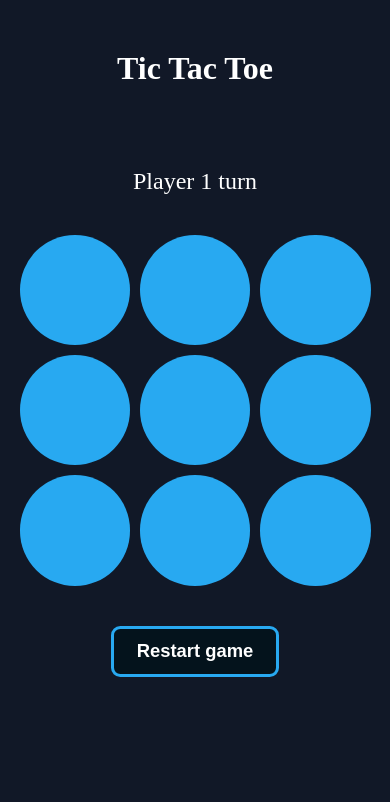
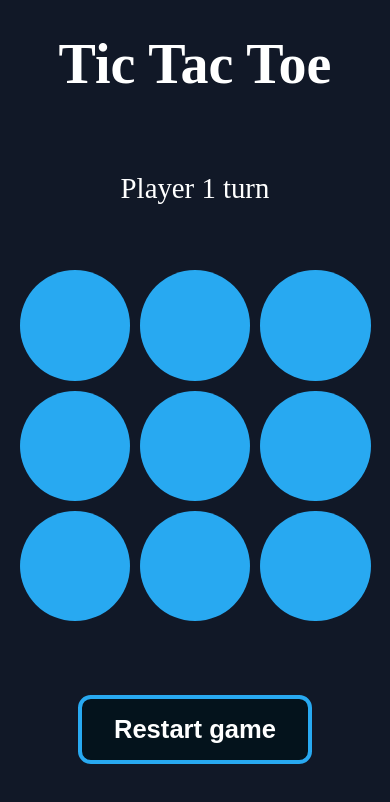
Before and after one commit to David-Nakeeran/tic-tac-toe, a plain HTML site: page index.html in a window 390 px wide. Both pictures are taken after a click on the button "Start Game". Drawn offline with Linux system fonts and the light colour scheme.

Commit message:
Added media queries

```diff
--- a/style.css
+++ b/style.css
@@ -1,4 +1,5 @@
 * {
+  box-sizing: border-box;
   margin: 0;
   padding: 0;
 }
@@ -7,18 +8,18 @@ body {
   display: flex;
   flex-direction: column;
   align-items: center;
-  justify-content: center;
+  justify-content: space-between;
   height: 100vh;
   background-color: #111827;
 }
 
 /* Typography */
 header {
-  position: absolute;
-  top: 0;
-  margin-top: 3.125em;
+  padding-top: 2em;
+  margin-bottom: 3.125em;
 }
 h1 {
+  font-size: 4.5rem;
   color: #ffffff;
 }
 
@@ -28,7 +29,7 @@ h1 {
 
 .player-announcement {
   color: #ffffff;
-  font-size: 1.5rem;
+  font-size: 2.2rem;
 }
 
 .wrapper {
@@ -38,7 +39,7 @@ h1 {
   grid-template-rows: repeat(3, 1fr);
   width: min(90vw, 450px);
   height: min(90vw, 450px);
-  margin-bottom: 2.5em;
+  margin-bottom: 3em;
 }
 
 .cells {
@@ -58,19 +59,54 @@ h1 {
   border: 0.188em solid #28a9f1;
   border-radius: 0.5em;
   padding: 0.625em 1.25em;
-  font-size: 1.25rem;
+  font-size: 2rem;
   font-weight: bold;
 }
 
+.btn-container {
+  margin-bottom: 5em;
+}
+
 /* Media Queries */
+@media (max-width: 768px) {
+  h1 {
+    font-size: 4.2rem;
+  }
+
+  .player-announcement {
+    font-size: 2rem;
+  }
+
+  .game-btn {
+    font-size: 1.8rem;
+  }
+}
 @media (max-width: 480px) {
+  h1 {
+    font-size: 3.5rem;
+  }
+
+  .player-announcement {
+    font-size: 1.8rem;
+  }
   .game-btn {
-    font-size: 1.15rem;
+    font-size: 1.6rem;
   }
 }
 
 @media (max-width: 320px) {
+  h1 {
+    font-size: 3.8rem;
+  }
+
+  .announcement {
+    margin-bottom: 1em;
+  }
+  .player-announcement {
+    font-size: 2rem;
+  }
+
   .game-btn {
-    font-size: 0.9rem;
+    font-size: 1.5rem;
   }
 }
```
